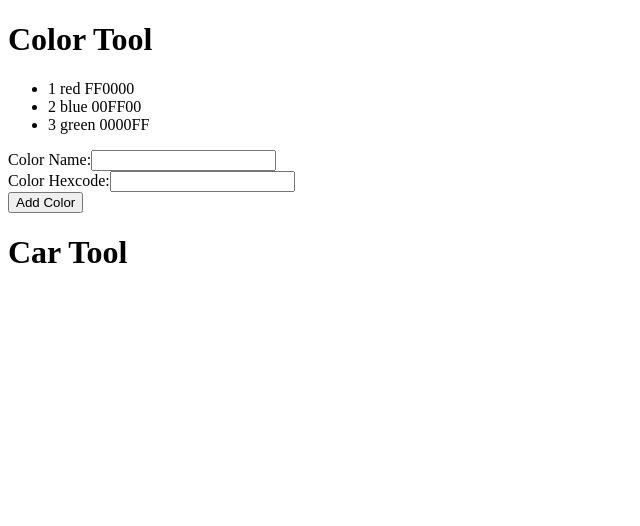
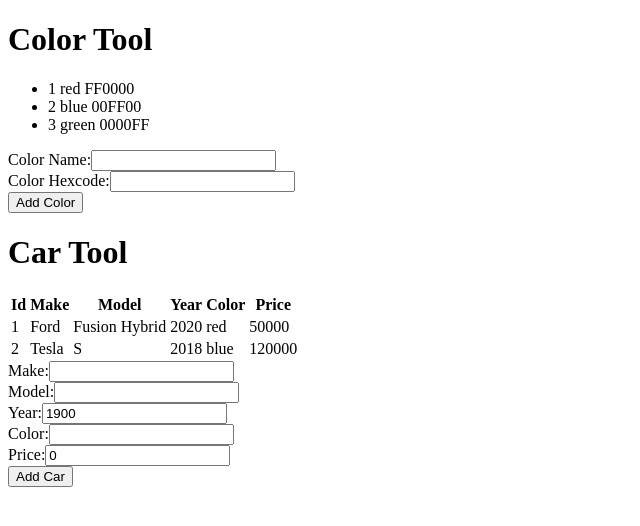
Before and after one commit to smartcoder0305/react-typescript_08122020, a React (Create React App) app in the folder demo-app/: page / in a window 1280 px wide. Shown: the top 526 px of the page, without its empty margins (0-640 px from the left). Built offline with nearby package versions, Linux system fonts and the light colour scheme.

Commit message:
add solution to exercises

```diff
--- a/demo-app/src/components/CarTool.tsx
+++ b/demo-app/src/components/CarTool.tsx
@@ -1,11 +1,87 @@
-import React from 'react';
+import React, { FC, useState, ChangeEvent } from 'react';
 
-export const CarTool = () => {
+import { Car } from '../models/Car';
+
+export type CarToolProps = {
+  cars: Car[],
+};
+
+export const CarTool: FC<CarToolProps> = (props) => {
+
+  const [ carForm, setCarForm ] = useState({ make: '', model: '', year: 1900, color: '', price: 0 });
+
+  const [ cars, setCars ] = useState(props.cars.concat());
+
+  const change = (e: ChangeEvent<HTMLInputElement>) => {
+
+    setCarForm({
+      ...carForm,
+      [ e.target.name ]: e.target.type === 'number'
+        ? e.target.valueAsNumber : e.target.value,
+    });
+
+  };
+
+  const addCar = () => {
+
+    setCars(cars.concat({
+      ...carForm,
+      id: Math.max(...cars.map(c => c.id), 0 ) + 1,
+    }))
+
+  };
 
   return (
-    <header>
-      <h1>Car Tool</h1>
-    </header>
+    <>
+      <header>
+        <h1>Car Tool</h1>
+      </header>
+      <table>
+        <thead>
+          <tr>
+            <th>Id</th>
+            <th>Make</th>
+            <th>Model</th>
+            <th>Year</th>
+            <th>Color</th>
+            <th>Price</th>
+          </tr>
+        </thead>
+        <tbody>
+          {cars.map(car => <tr key={car.id}>
+            <td>{car.id}</td>
+            <td>{car.make}</td>
+            <td>{car.model}</td>
+            <td>{car.year}</td>
+            <td>{car.color}</td>
+            <td>{car.price}</td>
+          </tr>)}
+        </tbody>
+      </table>
+      <form>
+        <div>
+          <label htmlFor="make-input">Make:</label>
+          <input type="text" id="make-input" name="make" value={carForm.make} onChange={change} />
+        </div>
+        <div>
+          <label htmlFor="model-input">Model:</label>
+          <input type="text" id="model-input" name="model" value={carForm.model} onChange={change} />
+        </div>
+        <div>
+          <label htmlFor="year-input">Year:</label>
+          <input type="number" id="year-input" name="year" value={carForm.year} onChange={change} />
+        </div>
+        <div>
+          <label htmlFor="color-input">Color:</label>
+          <input type="text" id="color-input" name="color" value={carForm.color} onChange={change} />
+        </div>
+        <div>
+          <label htmlFor="price-input">Price:</label>
+          <input type="number" id="price-input" name="price" value={carForm.price} onChange={change} />
+        </div>
+        <button type="button" onClick={addCar}>Add Car</button>
+      </form>
+    </>
   );
 
 };
--- a/demo-app/src/components/ColorTool.tsx
+++ b/demo-app/src/components/ColorTool.tsx
@@ -41,6 +41,8 @@ export const ColorTool: FC<ColorToolProps> = (props) => {
 
   };
 
+  console.log(colorForm);
+
   return (
     <>
       <header>
--- a/demo-app/src/index.tsx
+++ b/demo-app/src/index.tsx
@@ -2,6 +2,7 @@ import React from 'react';
 import ReactDOM from 'react-dom';
 
 import { Color } from './models/Color';
+import { Car } from './models/Car';
 import { ColorTool } from './components/ColorTool';
 import { CarTool } from './components/CarTool';
 
@@ -11,6 +12,11 @@ const colorList: Color[] = [
   { id: 3, name: 'green', hexcode: '0000FF' },
 ];
 
+const carList: Car[] = [
+  { id: 1, make: 'Ford', model: 'Fusion Hybrid', year: 2020, color: 'red', price: 50000 },
+  { id: 2, make: 'Tesla', model: 'S', year: 2018, color: 'blue', price: 120000 },
+];
+
 ReactDOM.render(
   // React.createElement(
   //   React.Fragment, null,
@@ -18,7 +24,7 @@ ReactDOM.render(
   //   React.createElement(CarTool)),
   <>
     <ColorTool colors={colorList} />
-    <CarTool />
+    <CarTool cars={carList} />
   </>,
   document.querySelector('#root'),
 );
--- /dev/null
+++ b/demo-app/src/models/Car.ts
@@ -0,0 +1,8 @@
+export type Car = {
+  id: number;
+  make: string;
+  model: string;
+  year: number;
+  color: string;
+  price: number;
+};
```
Also changed, not shown: 1 other file (tests, documents, lock files or other folders).
